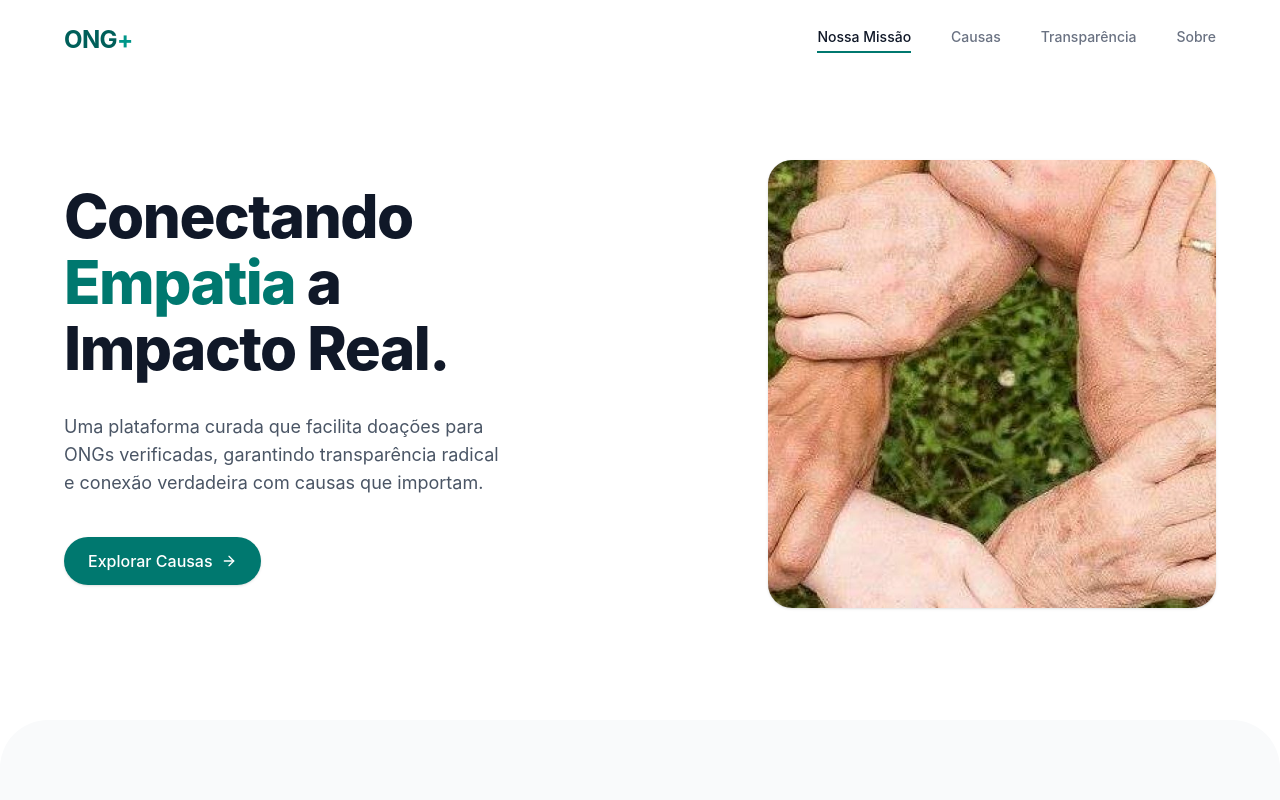
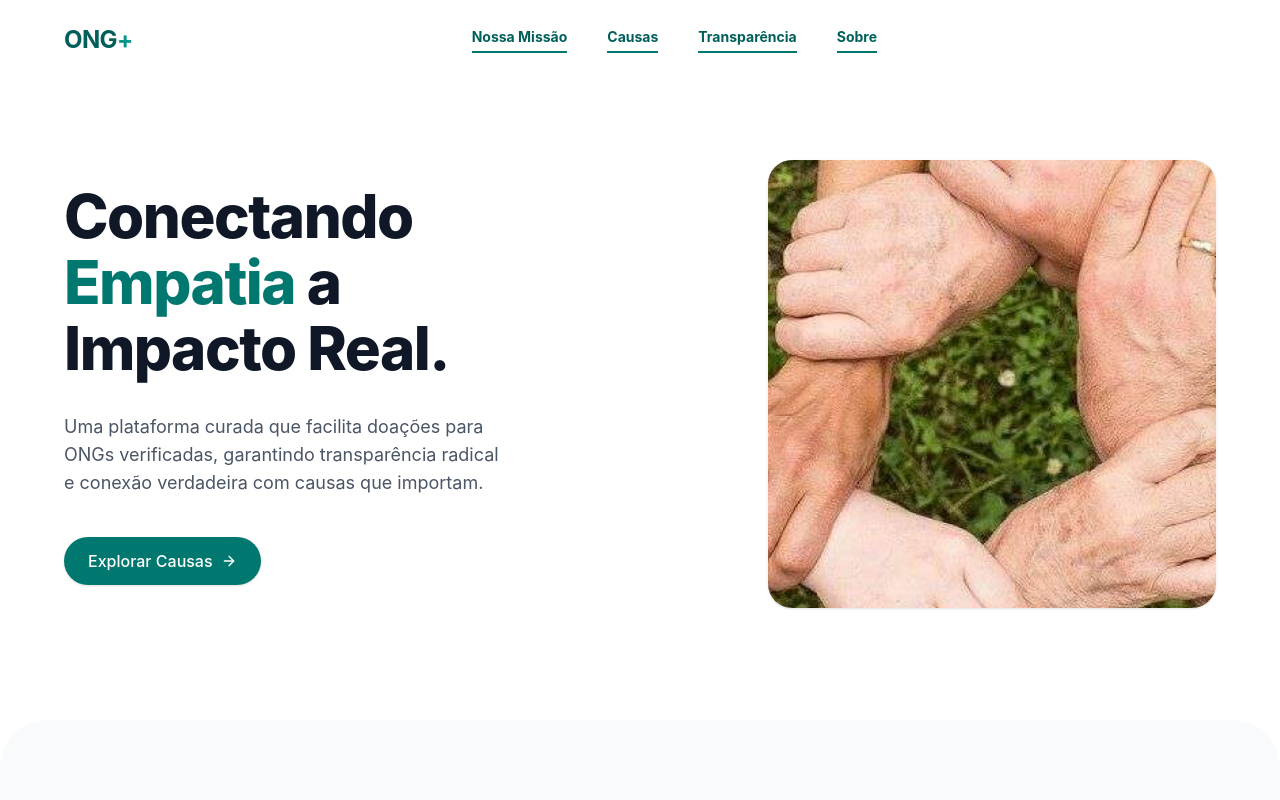
Before and after one commit to ONG-project/ongplus, a React (Vite) app: page / in a window 1280 px wide. Shown: the top 800 px of the page. Built offline with nearby package versions, Linux system fonts and the light colour scheme.

Commit message:
:bug: fix: corrige a navbar para virar componente global

```diff
--- a/src/components/Navbar.jsx
+++ b/src/components/Navbar.jsx
@@ -1,8 +1,8 @@
 const defaultLinks = [
-  { label: 'Nossa Missão', href: '#', active: true },
-  { label: 'Causas', href: '#' },
-  { label: 'Transparência', href: '#' },
-  { label: 'Sobre', href: '#' },
+  { label: 'Explorar', id: 'landing' },
+  { label: 'Causas', id: 'causas' },
+  { label: 'Transparência', id: 'transparency' },
+  { label: 'Sobre', id: 'sobre' },
 ]
 
 export default function Navbar({
@@ -11,31 +11,45 @@ export default function Navbar({
   links = defaultLinks,
   mobileLabel = 'Menu',
   className = '',
+  rightContent = null,
+  onBrandClick,
+  onNavigate,
+  activePage,
 }) {
   return (
     <nav className={`flex justify-between items-center py-6 px-8 md:px-16 bg-white ${className}`}>
-      <div className="text-2xl font-bold text-teal-800 tracking-tight">
+      <div
+        className="text-2xl font-bold text-teal-800 tracking-tight cursor-pointer"
+        onClick={onBrandClick}
+      >
         {brand}
         <span className="text-teal-600">{brandAccent}</span>
       </div>
 
       <div className="hidden md:flex space-x-10 text-gray-500 font-medium text-sm">
         {links.map((link) => (
-          <a
-            key={link.label}
-            href={link.href}
+          <button
+            key={link.id}
+            onClick={() => onNavigate && onNavigate(link.id)}
             className={
-              link.active
-                ? 'text-gray-900 border-b-2 border-teal-700 pb-1'
+              activePage === link.id
+                ? 'text-teal-800 font-bold border-b-2 border-teal-700 pb-1'
                 : 'hover:text-teal-700 transition'
             }
           >
             {link.label}
-          </a>
+          </button>
         ))}
       </div>
 
-      <div className="md:hidden text-teal-800 font-bold">{mobileLabel}</div>
+      <div className="hidden md:flex items-center space-x-4">
+        {rightContent}
+      </div>
+
+      <div className="md:hidden text-teal-800 font-bold flex items-center space-x-4">
+        {rightContent}
+        <span>{mobileLabel}</span>
+      </div>
     </nav>
   )
 }
```
